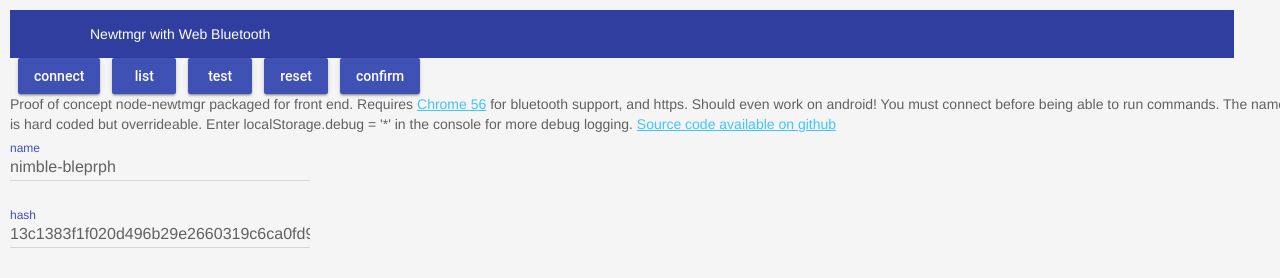
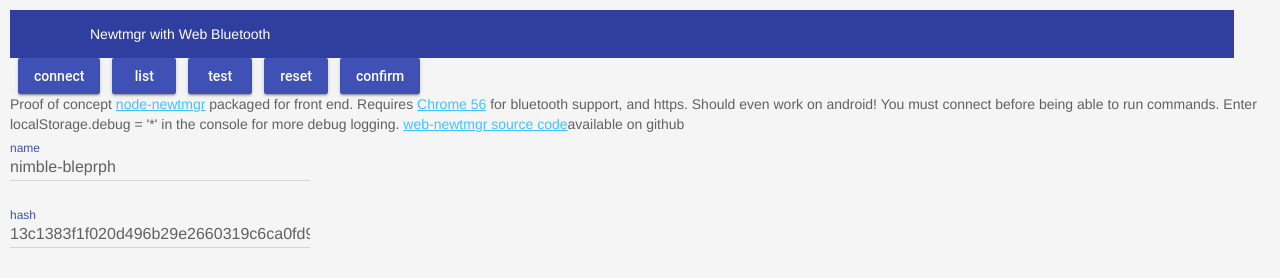
Before and after one commit to jacobrosenthal/web-newtmgr, a website built with webpack: page index.html in a window 1280 px wide. Built offline with nearby package versions, Linux system fonts and the light colour scheme.

Commit message:
update instructions

```diff
--- a/index.html
+++ b/index.html
@@ -45,7 +45,7 @@
     </button>
 
     <br/>
-    <span>Proof of concept node-newtmgr packaged for front end. Requires <a href="https://developers.google.com/web/updates/2017/01/nic56">Chrome 56</a> for bluetooth support, and https. Should even work on android! You must connect before being able to run commands. The name is hard coded but overrideable. Enter localStorage.debug = '*' in the console for more debug logging. <a href="https://github.com/jacobrosenthal/web-newtmgr">Source code available on github</a><span>
+    <span>Proof of concept <a href="https://github.com/jacobrosenthal/node-newtmgr">node-newtmgr</a> packaged for front end. Requires <a href="https://developers.google.com/web/updates/2017/01/nic56">Chrome 56</a> for bluetooth support, and https. Should even work on android! You must connect before being able to run commands. Enter localStorage.debug = '*' in the console for more debug logging. <a href="https://github.com/jacobrosenthal/web-newtmgr">web-newtmgr source code</a>available on github<span>
 
 
     <br/>
```
